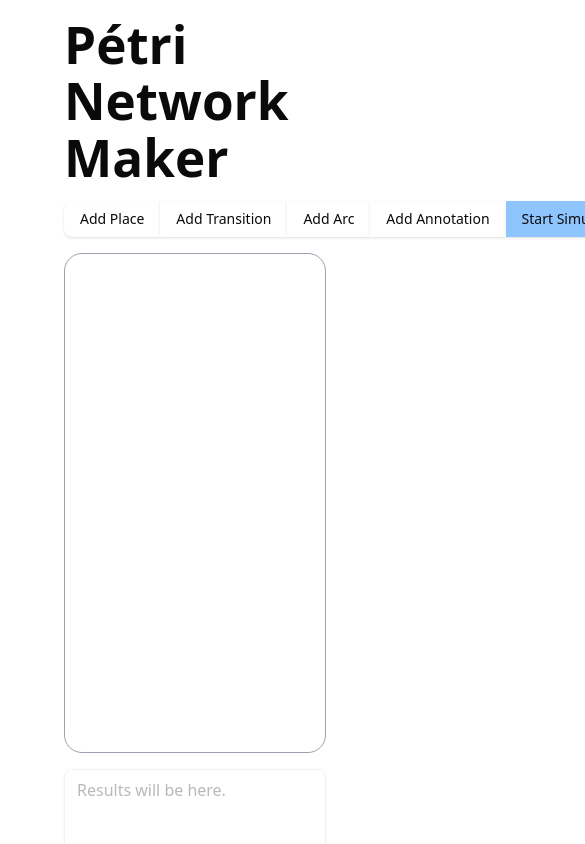
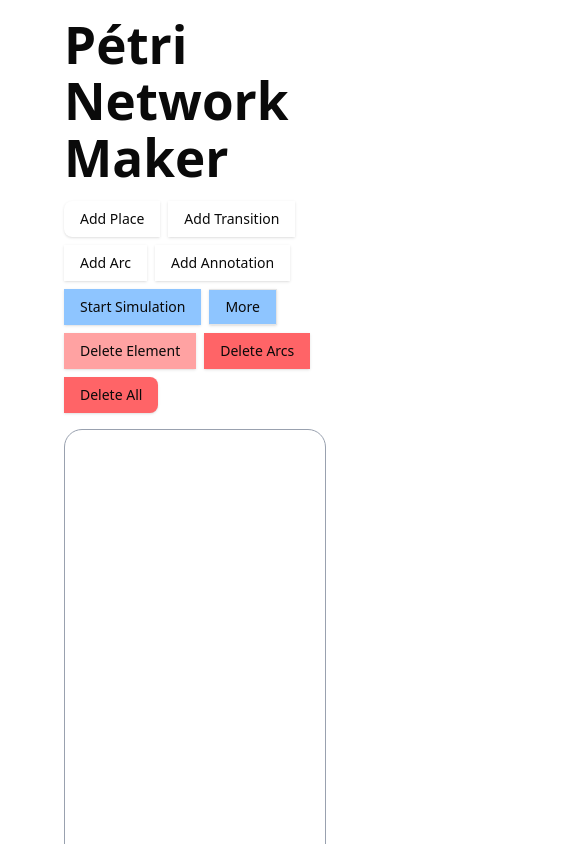
Before and after one commit to ArcLKN/graph_theory_petri, a React (Vite) app: page / in a window 390 px wide. Shown: the top 844 px of the page, 585 px wide, since content can reach past the window. Built offline with nearby package versions, Linux system fonts and the light colour scheme.

Commit message:
Responsive button grid

```diff
--- a/src/App.jsx
+++ b/src/App.jsx
@@ -110,13 +110,13 @@ function App() {
 					}
 				/>
 			)}
-			<div className='App px-16 py-4 space-y-4 w-full'>
+			<div className='App px-16 py-4 space-y-4 w-full h-full'>
 				<div>
 					<h1 className='text-xl font-bold'>Pétri Network Maker</h1>
 				</div>
 				<div className='Menu w-full'>
 					<div className='flex flex-row items-start space-x-4'>
-						<ButtonGroup>
+						<ButtonGroup className="flex flex-wrap gap-2">
 							<Button
 								className="bg-background text-foreground hover:bg-accent hover:text-accent-foreground"
 								onClick={() => {
@@ -184,7 +184,7 @@ function App() {
 					</div>
 				</div>
 				<div
-					className='Canvas border border-gray-400 w-full h-[500px] bg-white rounded-2xl'
+					className='Canvas border border-gray-400 w-full h-8/12 bg-white rounded-2xl'
 					onMouseMove={(e) => {
 						const rect = e.currentTarget.getBoundingClientRect();
 						setMousePos({
```
